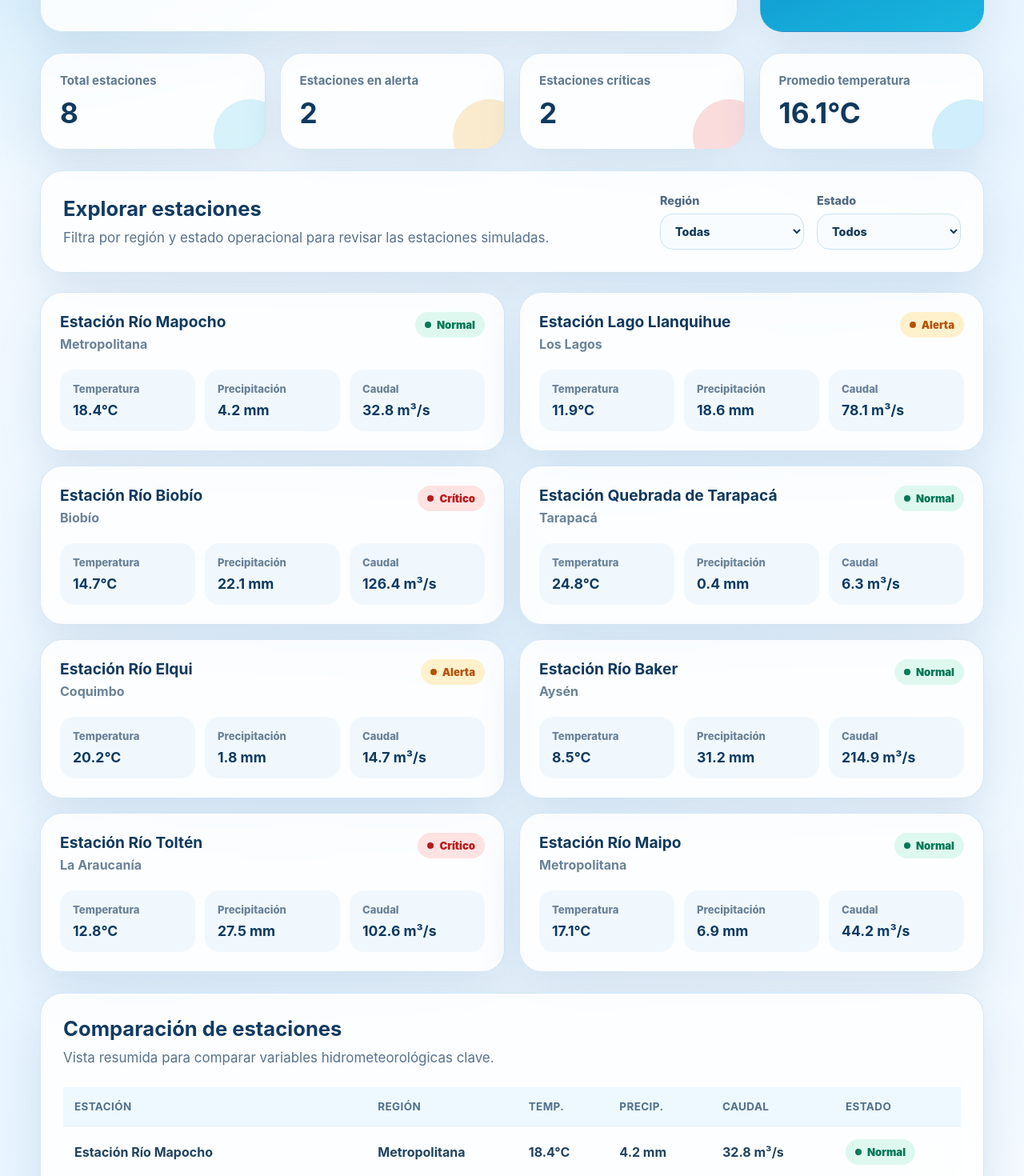
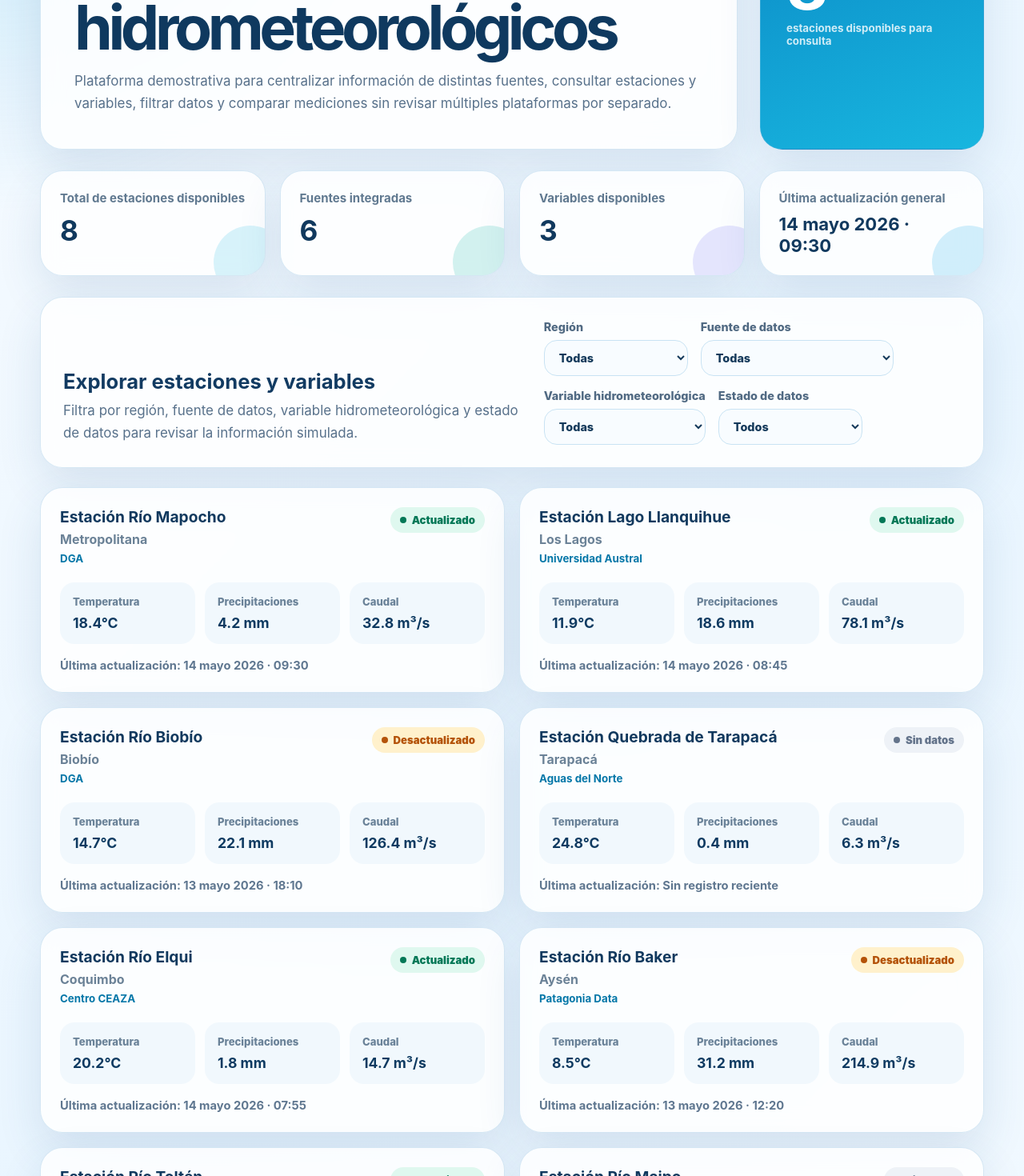
Before and after one commit to vicentekrebs/GPTI, a React (Vite) app: page / in a window 1280 px wide. Shown: the part 280-1750 px from the top of the page at 80% size. Built offline with nearby package versions, Linux system fonts and the light colour scheme.

Commit message:
Ajusta dashboard a MVP hidrometeorologico

```diff
--- a/src/App.css
+++ b/src/App.css
@@ -151,16 +151,23 @@ h1 {
   font-size: 2.2rem;
 }
 
-.metric-card.warning::after {
-  background: rgba(245, 158, 11, 0.2);
+.metric-card.sources::after {
+  background: rgba(20, 184, 166, 0.18);
 }
 
-.metric-card.danger::after {
-  background: rgba(239, 68, 68, 0.18);
+.metric-card.variables::after {
+  background: rgba(99, 102, 241, 0.16);
 }
 
-.metric-card.temperature::after {
+.metric-card.updated::after {
   background: rgba(14, 165, 233, 0.18);
+}
+
+.metric-card.updated strong {
+  display: block;
+  max-width: 14ch;
+  font-size: 1.38rem;
+  line-height: 1.2;
 }
 
 .filters-panel {
@@ -239,9 +246,16 @@ select:focus {
   font-size: 1.2rem;
 }
 
-.station-header span:not(.status) {
+.station-header span:not(.status),
+.station-header small {
+  display: block;
   color: #6b8297;
   font-weight: 700;
+}
+
+.station-header small {
+  margin-top: 6px;
+  color: #0477a8;
 }
 
 .status {
@@ -264,24 +278,24 @@ select:focus {
   background: currentColor;
 }
 
-.status.normal {
+.status.actualizado {
   color: #047857;
   background: #dff8ef;
 }
 
-.status.alerta {
+.status.desactualizado {
   color: #b45309;
   background: #fff1cc;
 }
 
-.status.crítico {
-  color: #b91c1c;
-  background: #ffe2e2;
+.status.sin-datos {
+  color: #64748b;
+  background: #eef2f7;
 }
 
 .station-values {
   display: grid;
-  grid-template-columns: repeat(3, 1fr);
+  grid-template-columns: repeat(auto-fit, minmax(150px, 1fr));
   gap: 12px;
 }
 
@@ -302,6 +316,13 @@ select:focus {
 .station-values strong {
   color: #0e3a61;
   font-size: 1.1rem;
+}
+
+.last-update {
+  margin: 18px 0 0;
+  color: #5f7790;
+  font-size: 0.92rem;
+  font-weight: 700;
 }
 
 .comparison-panel {
--- a/src/App.jsx
+++ b/src/App.jsx
@@ -5,84 +5,111 @@ const estaciones = [
     id: 1,
     nombre: 'Estación Río Mapocho',
     region: 'Metropolitana',
+    fuente: 'DGA',
     temperatura: 18.4,
     precipitacion: 4.2,
     caudal: 32.8,
-    estado: 'normal',
+    ultimaActualizacion: '14 mayo 2026 · 09:30',
+    estadoDatos: 'Actualizado',
   },
   {
     id: 2,
     nombre: 'Estación Lago Llanquihue',
     region: 'Los Lagos',
+    fuente: 'Universidad Austral',
     temperatura: 11.9,
     precipitacion: 18.6,
     caudal: 78.1,
-    estado: 'alerta',
+    ultimaActualizacion: '14 mayo 2026 · 08:45',
+    estadoDatos: 'Actualizado',
   },
   {
     id: 3,
     nombre: 'Estación Río Biobío',
     region: 'Biobío',
+    fuente: 'DGA',
     temperatura: 14.7,
     precipitacion: 22.1,
     caudal: 126.4,
-    estado: 'crítico',
+    ultimaActualizacion: '13 mayo 2026 · 18:10',
+    estadoDatos: 'Desactualizado',
   },
   {
     id: 4,
     nombre: 'Estación Quebrada de Tarapacá',
     region: 'Tarapacá',
+    fuente: 'Aguas del Norte',
     temperatura: 24.8,
     precipitacion: 0.4,
     caudal: 6.3,
-    estado: 'normal',
+    ultimaActualizacion: 'Sin registro reciente',
+    estadoDatos: 'Sin datos',
   },
   {
     id: 5,
     nombre: 'Estación Río Elqui',
     region: 'Coquimbo',
+    fuente: 'Centro CEAZA',
     temperatura: 20.2,
     precipitacion: 1.8,
     caudal: 14.7,
-    estado: 'alerta',
+    ultimaActualizacion: '14 mayo 2026 · 07:55',
+    estadoDatos: 'Actualizado',
   },
   {
     id: 6,
     nombre: 'Estación Río Baker',
     region: 'Aysén',
+    fuente: 'Patagonia Data',
     temperatura: 8.5,
     precipitacion: 31.2,
     caudal: 214.9,
-    estado: 'normal',
+    ultimaActualizacion: '13 mayo 2026 · 12:20',
+    estadoDatos: 'Desactualizado',
   },
   {
     id: 7,
     nombre: 'Estación Río Toltén',
     region: 'La Araucanía',
+    fuente: 'Universidad de La Frontera',
     temperatura: 12.8,
     precipitacion: 27.5,
     caudal: 102.6,
-    estado: 'crítico',
+    ultimaActualizacion: '14 mayo 2026 · 09:05',
+    estadoDatos: 'Actualizado',
   },
   {
     id: 8,
     nombre: 'Estación Río Maipo',
     region: 'Metropolitana',
+    fuente: 'DGA',
     temperatura: 17.1,
     precipitacion: 6.9,
     caudal: 44.2,
-    estado: 'normal',
+    ultimaActualizacion: 'Sin registro reciente',
+    estadoDatos: 'Sin datos',
   },
 ];
 
-const estadoLabels = {
-  normal: 'Normal',
-  alerta: 'Alerta',
-  crítico: 'Crítico',
+const variablesDisponibles = ['Temperatura', 'Precipitaciones', 'Caudal'];
+const estadoDatosOpciones = ['Actualizado', 'Desactualizado', 'Sin datos'];
+
+const estadoDatosClases = {
+  Actualizado: 'actualizado',
+  Desactualizado: 'desactualizado',
+  'Sin datos': 'sin-datos',
+};
+
+const valoresPorVariable = {
+  Temperatura: (estacion) => `${estacion.temperatura}°C`,
+  Precipitaciones: (estacion) => `${estacion.precipitacion} mm`,
+  Caudal: (estacion) => `${estacion.caudal} m³/s`,
 };
 
 function App() {
   const [regionSeleccionada, setRegionSeleccionada] = useState('Todas');
+  const [fuenteSeleccionada, setFuenteSeleccionada] = useState('Todas');
+  const [variableSeleccionada, setVariableSeleccionada] = useState('Todas');
   const [estadoSeleccionado, setEstadoSeleccionado] = useState('Todos');
 
   const regiones = useMemo(
@@ -90,30 +117,30 @@ function App() {
     [],
   );
 
+  const fuentes = useMemo(
+    () => ['Todas', ...new Set(estaciones.map((estacion) => estacion.fuente))],
+    [],
+  );
+
   const estacionesFiltradas = useMemo(
     () => estaciones.filter((estacion) => {
       const coincideRegion = regionSeleccionada === 'Todas' || estacion.region === regionSeleccionada;
-      const coincideEstado = estadoSeleccionado === 'Todos' || estacion.estado === estadoSeleccionado;
+      const coincideFuente = fuenteSeleccionada === 'Todas' || estacion.fuente === fuenteSeleccionada;
+      const coincideEstado = estadoSeleccionado === 'Todos' || estacion.estadoDatos === estadoSeleccionado;
 
-      return coincideRegion && coincideEstado;
+      return coincideRegion && coincideFuente && coincideEstado;
     }),
-    [regionSeleccionada, estadoSeleccionado],
+    [regionSeleccionada, fuenteSeleccionada, estadoSeleccionado],
   );
 
   const metricas = useMemo(() => {
-    const total = estaciones.length;
-    const enAlerta = estaciones.filter((estacion) => estacion.estado === 'alerta').length;
-    const criticas = estaciones.filter((estacion) => estacion.estado === 'crítico').length;
-    const promedioTemperatura = estaciones.reduce(
-      (suma, estacion) => suma + estacion.temperatura,
-      0,
-    ) / total;
+    const fuentesIntegradas = new Set(estaciones.map((estacion) => estacion.fuente)).size;
 
     return {
-      total,
-      enAlerta,
-      criticas,
-      promedioTemperatura: promedioTemperatura.toFixed(1),
+      totalEstaciones: estaciones.length,
+      fuentesIntegradas,
+      variablesDisponibles: variablesDisponibles.length,
+      ultimaActualizacionGeneral: '14 mayo 2026 · 09:30',
     };
   }, []);
 
@@ -121,42 +148,42 @@ function App() {
     <main className="dashboard">
       <section className="hero">
         <div>
-          <span className="eyebrow">Panel hidrometeorológico nacional</span>
-          <h1>HidrometeorologíaChile</h1>
+          <span className="eyebrow">MVP HidrometeorologíaChile</span>
+          <h1>Consulta unificada de datos hidrometeorológicos</h1>
           <p>
-            Plataforma web demostrativa para centralizar, consultar y comparar información climática e hídrica de estaciones distribuidas en Chile.
+            Plataforma demostrativa para centralizar información de distintas fuentes, consultar estaciones y variables, filtrar datos y comparar mediciones sin revisar múltiples plataformas por separado.
           </p>
         </div>
         <div className="hero-card">
-          <span>Monitoreo simulado</span>
-          <strong>{metricas.total}</strong>
-          <small>estaciones conectadas</small>
+          <span>Datos simulados integrados</span>
+          <strong>{metricas.totalEstaciones}</strong>
+          <small>estaciones disponibles para consulta</small>
         </div>
       </section>
 
       <section className="metrics-grid" aria-label="Resumen general">
-        <article className="metric-card">
-          <span>Total estaciones</span>
-          <strong>{metricas.total}</strong>
+        <article className="metric-card stations">
+          <span>Total de estaciones disponibles</span>
+          <strong>{metricas.totalEstaciones}</strong>
         </article>
-        <article className="metric-card warning">
-          <span>Estaciones en alerta</span>
-          <strong>{metricas.enAlerta}</strong>
+        <article className="metric-card sources">
+          <span>Fuentes integradas</span>
+          <strong>{metricas.fuentesIntegradas}</strong>
         </article>
-        <article className="metric-card danger">
-          <span>Estaciones críticas</span>
-          <strong>{metricas.criticas}</strong>
+        <article className="metric-card variables">
+          <span>Variables disponibles</span>
+          <strong>{metricas.variablesDisponibles}</strong>
         </article>
-        <article className="metric-card temperature">
-          <span>Promedio temperatura</span>
-          <strong>{metricas.promedioTemperatura}°C</strong>
+        <article className="metric-card updated">
+          <span>Última actualización general</span>
+          <strong>{metricas.ultimaActualizacionGeneral}</strong>
         </article>
       </section>
 
       <section className="filters-panel">
         <div>
-          <h2>Explorar estaciones</h2>
-          <p>Filtra por región y estado operacional para revisar las estaciones simuladas.</p>
+          <h2>Explorar estaciones y variables</h2>
+          <p>Filtra por región, fuente de datos, variable hidrometeorológica y estado de datos para revisar la información simulada.</p>
         </div>
         <div className="filters">
           <label>
@@ -168,12 +195,29 @@ function App() {
             </select>
           </label>
           <label>
-            Estado
+            Fuente de datos
+            <select value={fuenteSeleccionada} onChange={(event) => setFuenteSeleccionada(event.target.value)}>
+              {fuentes.map((fuente) => (
+                <option key={fuente} value={fuente}>{fuente}</option>
+              ))}
+            </select>
+          </label>
+          <label>
+            Variable hidrometeorológica
+            <select value={variableSeleccionada} onChange={(event) => setVariableSeleccionada(event.target.value)}>
+              <option value="Todas">Todas</option>
+              {variablesDisponibles.map((variable) => (
+                <option key={variable} value={variable}>{variable}</option>
+              ))}
+            </select>
+          </label>
+          <label>
+            Estado de datos
             <select value={estadoSeleccionado} onChange={(event) => setEstadoSeleccionado(event.target.value)}>
               <option value="Todos">Todos</option>
-              <option value="normal">Normal</option>
-              <option value="alerta">Alerta</option>
-              <option value="crítico">Crítico</option>
+              {estadoDatosOpciones.map((estado) => (
+                <option key={estado} value={estado}>{estado}</option>
+              ))}
             </select>
           </label>
         </div>
@@ -186,31 +230,27 @@ function App() {
               <div>
                 <h3>{estacion.nombre}</h3>
                 <span>{estacion.region}</span>
+                <small>{estacion.fuente}</small>
               </div>
-              <span className={`status ${estacion.estado}`}>{estadoLabels[estacion.estado]}</span>
+              <span className={`status ${estadoDatosClases[estacion.estadoDatos]}`}>{estacion.estadoDatos}</span>
             </div>
             <div className="station-values">
-              <div>
-                <span>Temperatura</span>
-                <strong>{estacion.temperatura}°C</strong>
-              </div>
-              <div>
-                <span>Precipitación</span>
-                <strong>{estacion.precipitacion} mm</strong>
-              </div>
-              <div>
-                <span>Caudal</span>
-                <strong>{estacion.caudal} m³/s</strong>
-              </div>
+              {(variableSeleccionada === 'Todas' ? variablesDisponibles : [variableSeleccionada]).map((variable) => (
+                <div key={`${estacion.id}-${variable}`}>
+                  <span>{variable}</span>
+                  <strong>{valoresPorVariable[variable](estacion)}</strong>
+                </div>
+              ))}
             </div>
+            <p className="last-update">Última actualización: {estacion.ultimaActualizacion}</p>
           </article>
         ))}
       </section>
 
       <section className="comparison-panel">
         <div className="section-title">
-          <h2>Comparación de estaciones</h2>
-          <p>Vista resumida para comparar variables hidrometeorológicas clave.</p>
+          <h2>Comparación de estaciones y variables</h2>
+          <p>Tabla para comparar estaciones, fuentes y variables hidrometeorológicas usando los filtros seleccionados.</p>
         </div>
         <div className="table-wrapper">
           <table>
@@ -218,10 +258,11 @@ function App() {
               <tr>
                 <th>Estación</th>
                 <th>Región</th>
-                <th>Temp.</th>
-                <th>Precip.</th>
+                <th>Fuente</th>
+                <th>Temperatura</th>
+                <th>Precipitaciones</th>
                 <th>Caudal</th>
-                <th>Estado</th>
+                <th>Última actualización</th>
               </tr>
             </thead>
             <tbody>
@@ -229,10 +270,11 @@ function App() {
                 <tr key={`fila-${estacion.id}`}>
                   <td>{estacion.nombre}</td>
                   <td>{estacion.region}</td>
+                  <td>{estacion.fuente}</td>
                   <td>{estacion.temperatura}°C</td>
                   <td>{estacion.precipitacion} mm</td>
                   <td>{estacion.caudal} m³/s</td>
-                  <td><span className={`status ${estacion.estado}`}>{estadoLabels[estacion.estado]}</span></td>
+                  <td>{estacion.ultimaActualizacion}</td>
                 </tr>
               ))}
             </tbody>
```
